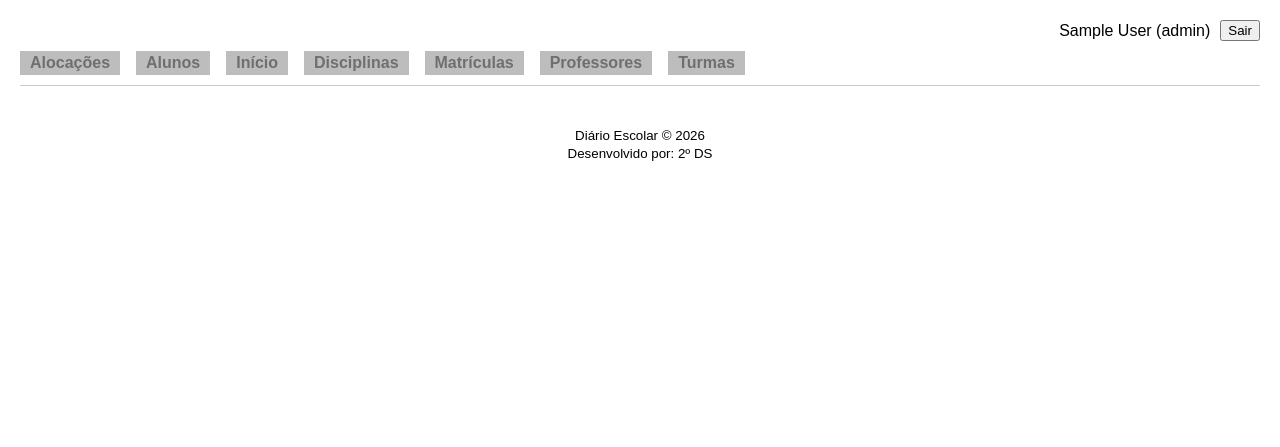
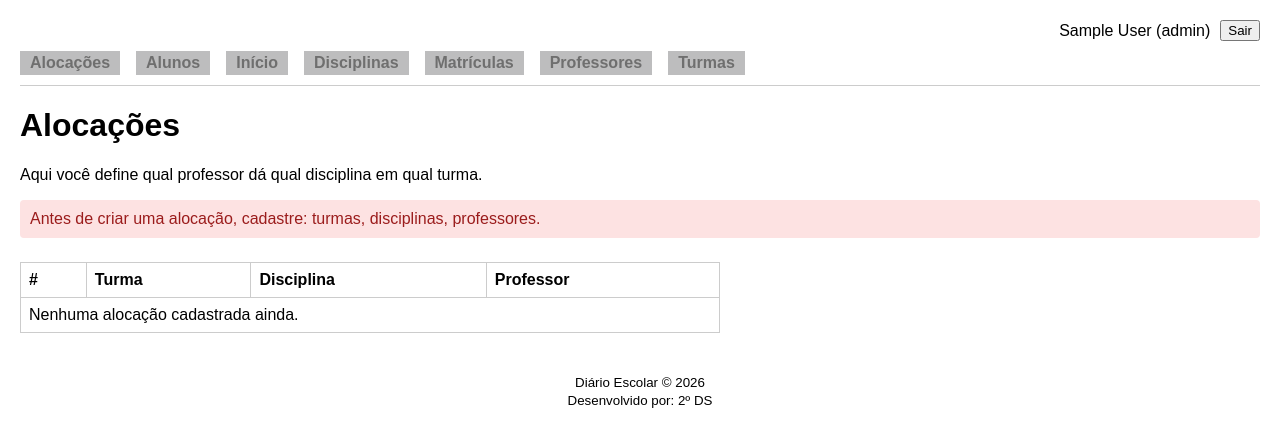
Before and after one commit to ravisantos/diario-escolar-online, a Flask app: page /admin/alocacoes in a window 1280 px wide. Shown: the top 447 px of the page. Run offline with Flask 3, Linux system fonts and the light colour scheme; the visitor is signed in with stand-in values (Sample User, id 1).

Commit message:
Adicionada página de alocações

```diff
--- a/diario-escolar/routes/admin.py
+++ b/diario-escolar/routes/admin.py
@@ -2,6 +2,7 @@ from flask import Blueprint, flash, redirect, render_template, request, url_for
 
 from extensions import db
 
+from models.alocacao import Alocacao
 from models.usuario import Usuario
 from models.disciplina import Disciplina
 from models.turma import Turma
@@ -53,7 +54,50 @@ def disciplinas():
 @admin_bp.route('/alocacoes', methods=['GET', 'POST'])
 @login_obrigatorio('admin')
 def alocacoes():
-    return render_template('admin/alocacoes.html')
+    lista_turmas = Turma.query.order_by(Turma.ano_letivo.desc(), Turma.nome).all()
+    lista_disciplinas = Disciplina.query.order_by(Disciplina.nome).all()
+    lista_professores = Professor.query.join(Usuario).order_by(Usuario.nome).all()
+
+    if request.method == 'POST':
+        turma_id = request.form.get('turma_id', type=int)
+        disciplina_id = request.form.get('disciplina_id', type=int)
+        professor_id = request.form.get('professor_id', type=int)
+
+        if not (turma_id and disciplina_id and professor_id):
+            flash('Escolha a turma, a disciplina e o professor.', 'erro')
+        elif not (db.session.get(Turma, turma_id)
+                  and db.session.get(Disciplina, disciplina_id)
+                  and db.session.get(Professor, professor_id)):
+            flash('Turma, disciplina ou professor inválido.', 'erro')
+        elif Alocacao.query.filter_by(turma_id=turma_id, disciplina_id=disciplina_id).first():
+            flash('Essa disciplina já tem professor nessa turma.', 'erro')
+        else:
+            db.session.add(Alocacao(turma_id=turma_id,
+                                    disciplina_id=disciplina_id,
+                                    professor_id=professor_id))
+            db.session.commit()
+            flash('Alocação criada.', 'sucesso')
+            return redirect(url_for('admin.alocacoes'))
+
+    faltando = []
+    if not lista_turmas:
+        faltando.append('turmas')
+    if not lista_disciplinas:
+        faltando.append('disciplinas')
+    if not lista_professores:
+        faltando.append('professores')
+
+    lista = (Alocacao.query
+             .join(Turma).join(Disciplina)
+             .order_by(Turma.ano_letivo.desc(), Turma.nome, Disciplina.nome)
+             .all())
+
+    return render_template('admin/alocacoes.html',
+                           alocacoes=lista,
+                           turmas=lista_turmas,
+                           disciplinas=lista_disciplinas,
+                           professores=lista_professores,
+                           faltando=faltando)
 
 # Professores
 
--- a/diario-escolar/templates/admin/alocacoes.html
+++ b/diario-escolar/templates/admin/alocacoes.html
@@ -1 +1,58 @@
 {% extends 'admin/base_admin.html' %}
+
+{% block titulo %}Alocações{% endblock %}
+
+{% block conteudo_admin %}
+  <h1>Alocações</h1>
+  <p>Aqui você define qual professor dá qual disciplina em qual turma.</p>
+
+  {% if faltando %}
+    <p class="mensagem erro">Antes de criar uma alocação, cadastre: {{ faltando|join(', ') }}.</p>
+  {% else %}
+    <form method="post">
+      <label for="turma_id">Turma:</label>
+      <select id="turma_id" name="turma_id" required>
+        <option value="">Escolha...</option>
+        {% for turma in turmas %}
+          <option value="{{ turma.id }}">{{ turma.nome }} / {{ turma.ano_letivo }}</option>
+        {% endfor %}
+      </select>
+
+      <label for="disciplina_id">Disciplina:</label>
+      <select id="disciplina_id" name="disciplina_id" required>
+        <option value="">Escolha...</option>
+        {% for disciplina in disciplinas %}
+          <option value="{{ disciplina.id }}">{{ disciplina.nome }}</option>
+        {% endfor %}
+      </select>
+
+      <label for="professor_id">Professor:</label>
+      <select id="professor_id" name="professor_id" required>
+        <option value="">Escolha...</option>
+        {% for professor in professores %}
+          <option value="{{ professor.id }}">{{ professor.usuario.nome }}</option>
+        {% endfor %}
+      </select>
+
+      <button type="submit">Criar alocação</button>
+    </form>
+  {% endif %}
+
+  <table>
+    <thead>
+      <tr><th>#</th><th>Turma</th><th>Disciplina</th><th>Professor</th></tr>
+    </thead>
+    <tbody>
+      {% for alocacao in alocacoes %}
+        <tr>
+          <td>{{ loop.index }}</td>
+          <td>{{ alocacao.turma.nome }} / {{ alocacao.turma.ano_letivo }}</td>
+          <td>{{ alocacao.disciplina.nome }}</td>
+          <td>{{ alocacao.professor.usuario.nome }}</td>
+        </tr>
+      {% else %}
+        <tr><td colspan="4">Nenhuma alocação cadastrada ainda.</td></tr>
+      {% endfor %}
+    </tbody>
+  </table>
+{% endblock %}
```
Also changed, not shown: diario-escolar/templates/admin/matriculas.html (+5 -2 lines).
